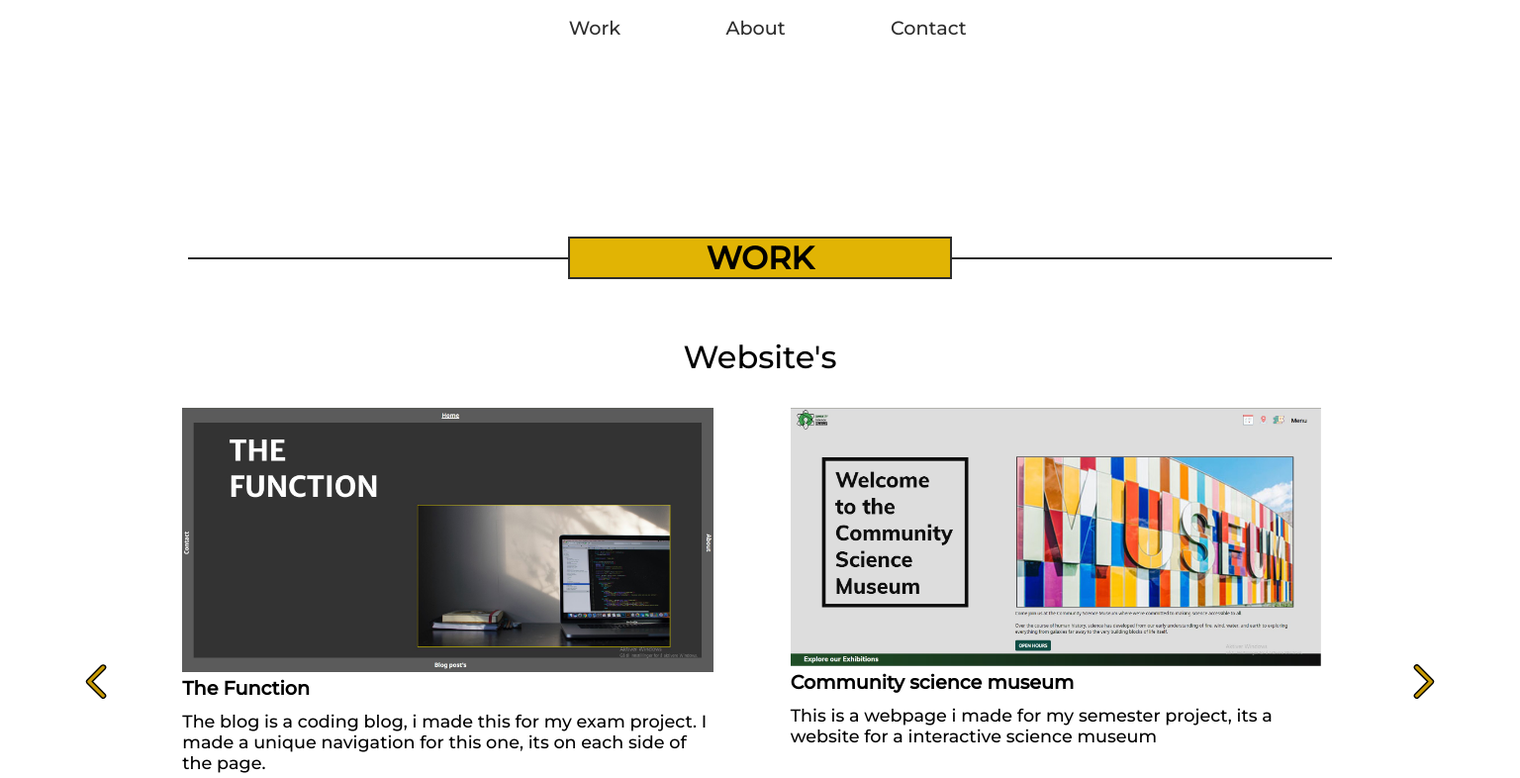
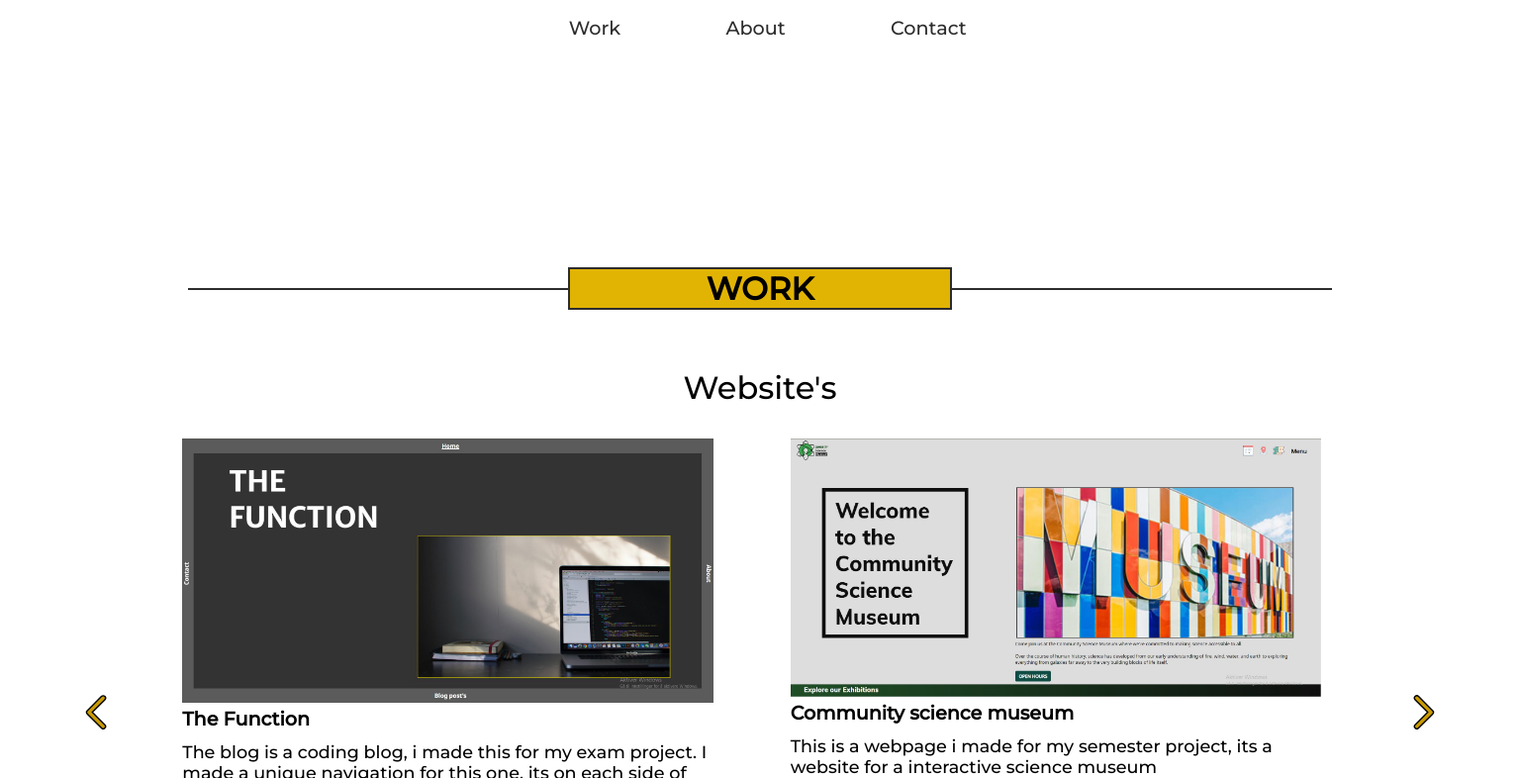
Before and after one commit to Sigvel/Sigvel-Portfolio, a plain HTML site: page index.html in a window 1536 px wide. Shown: the part 514-1300 px from the top of the page at 99% size. Drawn offline with Linux system fonts and the light colour scheme.

Commit message:
Update style.css

```diff
--- a/css/style.css
+++ b/css/style.css
@@ -540,4 +540,7 @@ input:focus {
 }
 
 @media only screen and (min-width: 1400px) {
+  .work-section {
+    margin-top: 12%;
+  }
 }
```
